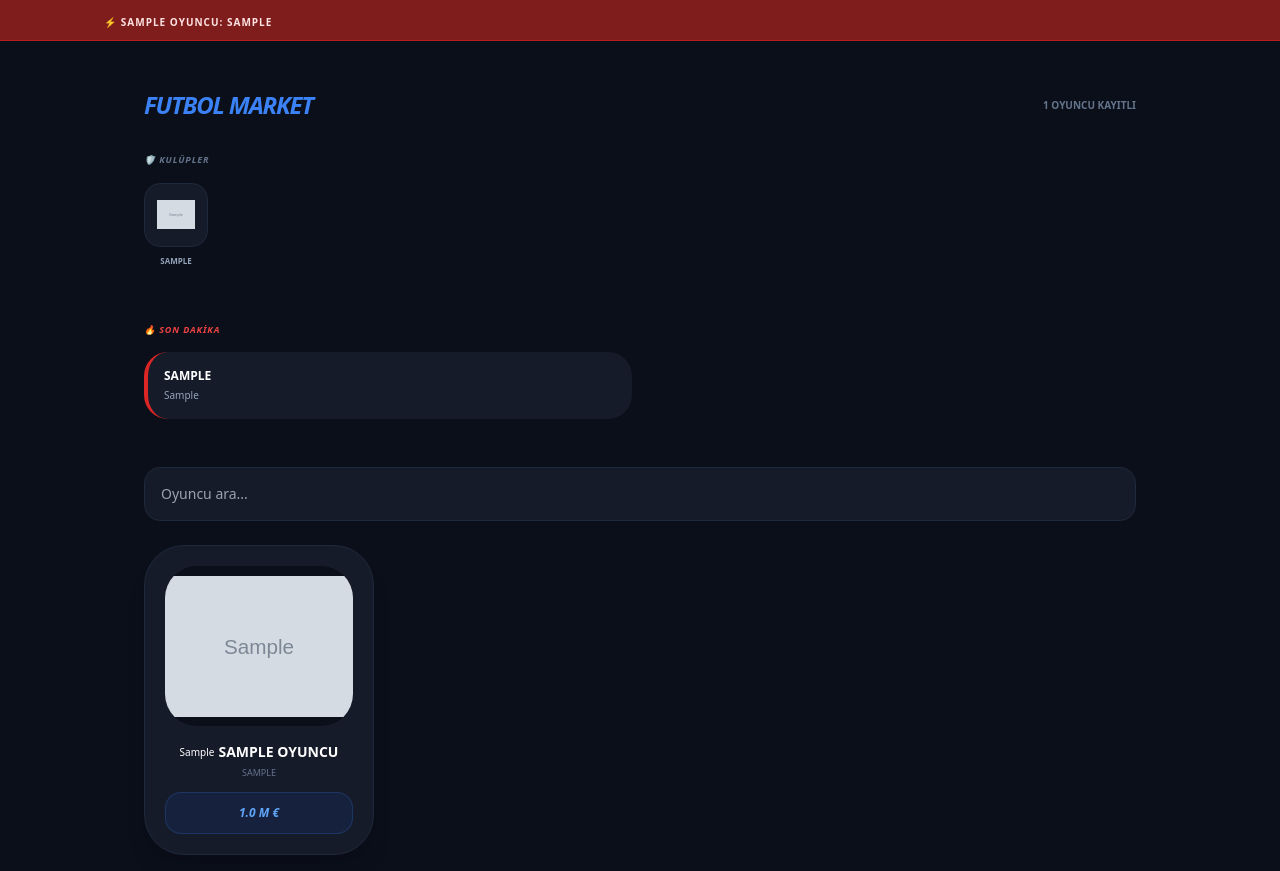
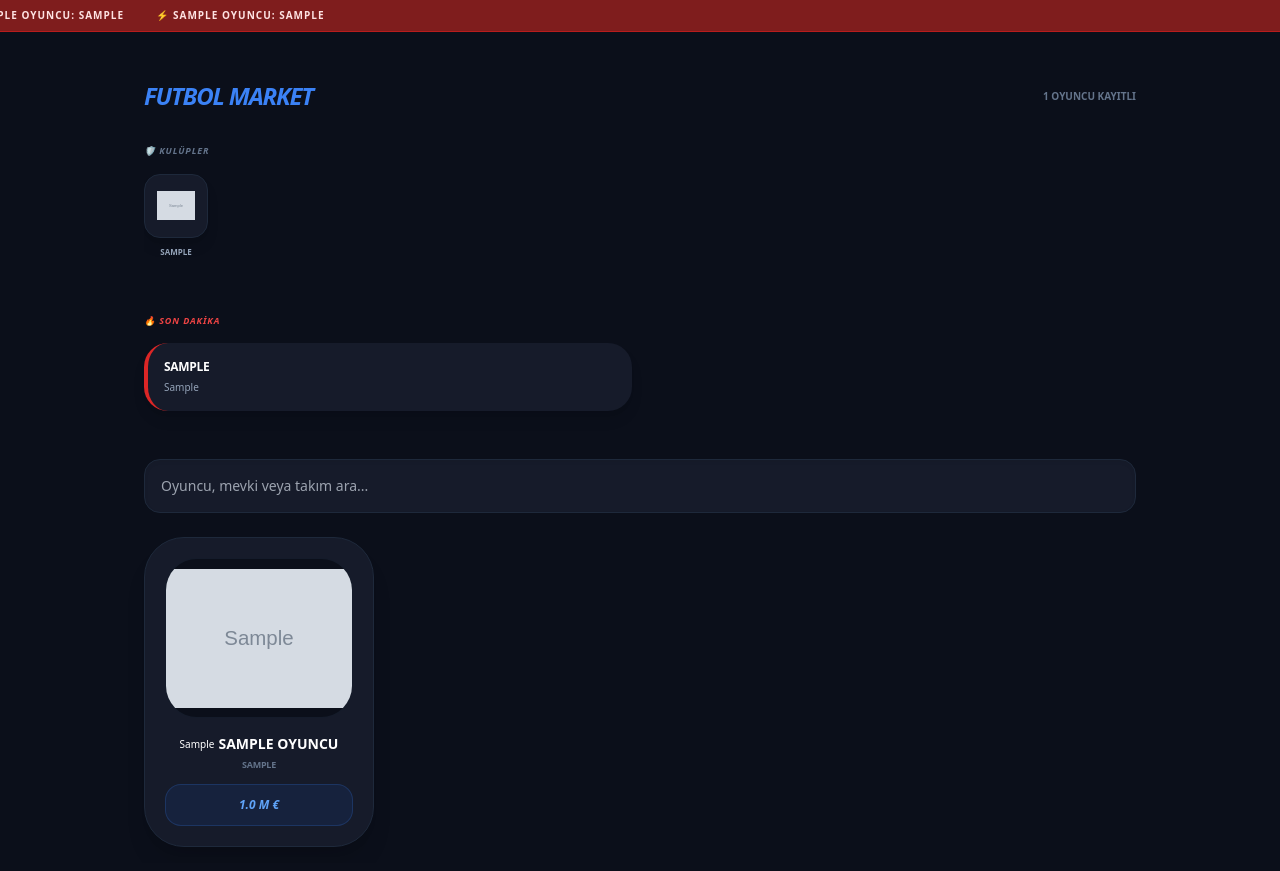
Before and after one commit to Musab13579/Transfermarkt, a Flask app: page / in a window 1280 px wide. After the commit the page ends 847 px from the top, so only its background shows below. Run offline with Flask 3, Linux system fonts and the light colour scheme; tables that the repository leaves empty hold one stand-in row (values such as "Sample post"); grey boxes marked "Sample" are stand-in pictures; some libraries are stand-ins or nearby versions.

Commit message:
Update index.html

```diff
--- a/templates/index.html
+++ b/templates/index.html
@@ -5,15 +5,31 @@
     <script src="https://cdn.tailwindcss.com"></script>
     <title>Futbol Market | Ana Sayfa</title>
     <style>
-        @keyframes marquee { 0% { transform: translateX(100%); } 100% { transform: translateX(-100%); } }
-        .animate-marquee { display: inline-block; animation: marquee 30s linear infinite; }
+        /* Sonsuz Akan Şerit Animasyonu */
+        @keyframes marquee {
+            0% { transform: translateX(0); }
+            100% { transform: translateX(-50%); }
+        }
+        .marquee-container {
+            display: flex;
+            width: fit-content;
+            animation: marquee 30s linear infinite;
+        }
+        .marquee-container:hover {
+            animation-play-state: paused;
+        }
     </style>
 </head>
 <body class="bg-[#0b0f1a] text-white">
 
-    <div class="bg-red-900 py-2 overflow-hidden border-b border-red-700">
-        <div class="whitespace-nowrap animate-marquee font-black uppercase text-[10px] tracking-widest text-red-100">
-            {% for p in players if p.rumors %} ⚡ {{ p.name }}: {{ p.rumors }} &nbsp;&nbsp;&nbsp;&nbsp; {% endfor %}
+    <div class="bg-red-900 py-2 overflow-hidden border-b border-red-700 relative">
+        <div class="marquee-container whitespace-nowrap font-black uppercase text-[10px] tracking-widest text-red-100">
+            <div class="inline-block">
+                {% for p in players if p.rumors %} ⚡ {{ p.name }}: {{ p.rumors }} &nbsp;&nbsp;&nbsp;&nbsp;&nbsp;&nbsp;&nbsp;&nbsp; {% endfor %}
+            </div>
+            <div class="inline-block">
+                {% for p in players if p.rumors %} ⚡ {{ p.name }}: {{ p.rumors }} &nbsp;&nbsp;&nbsp;&nbsp;&nbsp;&nbsp;&nbsp;&nbsp; {% endfor %}
+            </div>
         </div>
     </div>
 
@@ -32,25 +48,25 @@
             </div>
 
             {% if is_admin %}
-            <form id="clubForm" action="/ekle" method="POST" class="hidden bg-[#161b2a] p-4 rounded-2xl mb-4 grid grid-cols-2 gap-2">
+            <form id="clubForm" action="/ekle" method="POST" class="hidden bg-[#161b2a] p-4 rounded-2xl mb-4 grid grid-cols-2 gap-2 shadow-2xl border border-blue-900/30">
                 <input type="hidden" name="sifre" value="{{ sifre }}"><input type="hidden" name="tip" value="club">
-                <input type="text" name="ad" placeholder="Kulüp Adı" class="bg-slate-800 p-2 rounded text-xs text-white outline-none">
-                <input type="text" name="logo" placeholder="Logo URL" class="bg-slate-800 p-2 rounded text-xs text-white outline-none">
-                <button type="submit" class="col-span-2 bg-blue-600 py-2 rounded font-black text-[10px]">KAYDET</button>
+                <input type="text" name="ad" placeholder="Kulüp Adı" class="bg-slate-800 p-2 rounded text-xs text-white outline-none border border-slate-700 focus:border-blue-500">
+                <input type="text" name="logo" placeholder="Logo URL" class="bg-slate-800 p-2 rounded text-xs text-white outline-none border border-slate-700 focus:border-blue-500">
+                <button type="submit" class="col-span-2 bg-blue-600 py-2 rounded font-black text-[10px] hover:bg-blue-500 transition">KAYDET</button>
             </form>
             {% endif %}
 
-            <div class="flex gap-4 overflow-x-auto pb-4">
+            <div class="flex gap-4 overflow-x-auto pb-4 custom-scrollbar">
                 {% for k in clubs %}
                 <div class="relative group flex-none">
                     <a href="/kulup/{{ k.ad }}?sifre={{ sifre }}" class="block text-center">
-                        <div class="w-16 h-16 bg-[#161b2a] rounded-2xl border border-slate-800 p-3 hover:border-blue-500 transition">
+                        <div class="w-16 h-16 bg-[#161b2a] rounded-2xl border border-slate-800 p-3 hover:border-blue-500 transition shadow-lg">
                             <img src="{{ k.logo }}" class="w-full h-full object-contain">
                         </div>
                         <p class="text-[8px] font-black uppercase text-slate-400 mt-2 truncate w-16">{{ k.ad }}</p>
                     </a>
                     {% if is_admin %}
-                    <a href="/kulup-sil/{{ k.id }}?sifre={{ sifre }}" class="absolute -top-1 -right-1 bg-red-600 text-[8px] p-1 rounded-full hidden group-hover:block">✕</a>
+                    <a href="/kulup-sil/{{ k.id }}?sifre={{ sifre }}" onclick="return confirm('Bu kulübü silmek istediğine emin misin?')" class="absolute -top-1 -right-1 bg-red-600 text-[8px] h-5 w-5 flex items-center justify-center rounded-full hidden group-hover:flex border-2 border-[#0b0f1a] shadow-xl z-20">✕</a>
                     {% endif %}
                 </div>
                 {% endfor %}
@@ -66,21 +82,21 @@
             </div>
 
             {% if is_admin %}
-            <form id="newsForm" action="/ekle" method="POST" class="hidden bg-[#161b2a] p-4 rounded-2xl mb-4 space-y-2">
+            <form id="newsForm" action="/ekle" method="POST" class="hidden bg-[#161b2a] p-4 rounded-2xl mb-4 space-y-2 border border-red-900/30">
                 <input type="hidden" name="sifre" value="{{ sifre }}"><input type="hidden" name="tip" value="news">
-                <input type="text" name="baslik" placeholder="Haber Başlığı" class="w-full bg-slate-800 p-2 rounded text-xs text-white outline-none">
-                <textarea name="icerik" placeholder="Haber İçeriği" class="w-full bg-slate-800 p-2 rounded text-xs text-white outline-none"></textarea>
-                <button type="submit" class="w-full bg-red-600 py-2 rounded font-black text-[10px]">YAYINLA</button>
+                <input type="text" name="baslik" placeholder="Haber Başlığı" class="w-full bg-slate-800 p-2 rounded text-xs text-white outline-none border border-slate-700">
+                <textarea name="icerik" placeholder="Haber İçeriği" class="w-full bg-slate-800 p-2 rounded text-xs text-white outline-none border border-slate-700 min-h-[80px]"></textarea>
+                <button type="submit" class="w-full bg-red-600 py-2 rounded font-black text-[10px] hover:bg-red-500 transition">YAYINLA</button>
             </form>
             {% endif %}
 
             <div class="grid grid-cols-1 md:grid-cols-2 gap-4">
                 {% for n in news %}
-                <div class="bg-[#161b2a] p-4 rounded-[1.5rem] border-l-4 border-red-600 relative group">
-                    <h3 class="text-xs font-black uppercase">{{ n.baslik }}</h3>
-                    <p class="text-[10px] text-slate-400 mt-1">{{ n.icerik }}</p>
+                <div class="bg-[#161b2a] p-4 rounded-[1.5rem] border-l-4 border-red-600 relative group shadow-lg">
+                    <h3 class="text-xs font-black uppercase tracking-tight">{{ n.baslik }}</h3>
+                    <p class="text-[10px] text-slate-400 mt-1 leading-relaxed">{{ n.icerik }}</p>
                     {% if is_admin %}
-                    <a href="/haber-sil/{{ n.id }}?sifre={{ sifre }}" class="absolute top-2 right-2 opacity-0 group-hover:opacity-100 bg-red-600 text-[8px] p-1 rounded font-bold">SİL</a>
+                    <a href="/haber-sil/{{ n.id }}?sifre={{ sifre }}" onclick="return confirm('Haberi sil?')" class="absolute top-2 right-2 opacity-0 group-hover:opacity-100 bg-red-600 text-[8px] px-2 py-1 rounded font-bold transition">SİL</a>
                     {% endif %}
                 </div>
                 {% endfor %}
@@ -88,44 +104,45 @@
         </div>
 
         <div class="mb-6 flex gap-2">
-            <input type="text" id="src" onkeyup="filter()" placeholder="Oyuncu ara..." class="flex-1 bg-[#161b2a] border border-slate-800 p-4 rounded-2xl outline-none focus:ring-2 focus:ring-blue-500 text-sm">
+            <input type="text" id="src" onkeyup="filter()" placeholder="Oyuncu, mevki veya takım ara..." class="flex-1 bg-[#161b2a] border border-slate-800 p-4 rounded-2xl outline-none focus:ring-2 focus:ring-blue-500 text-sm shadow-inner">
         </div>
 
         {% if is_admin %}
-        <div class="bg-blue-900/10 p-6 rounded-[2rem] border-2 border-dashed border-blue-600 mb-10">
+        <div class="bg-blue-900/10 p-6 rounded-[2rem] border-2 border-dashed border-blue-600 mb-10 shadow-2xl">
             <h3 class="text-[10px] font-black text-blue-400 mb-4 text-center tracking-widest uppercase">YENİ OYUNCU EKLE</h3>
-            <form action="/ekle" method="POST" class="grid grid-cols-2 md:grid-cols-4 gap-2">
+            <form action="/ekle" method="POST" class="grid grid-cols-2 md:grid-cols-4 gap-3">
                 <input type="hidden" name="sifre" value="{{ sifre }}"><input type="hidden" name="tip" value="player">
-                <input type="text" name="name" placeholder="İsim" class="bg-white p-3 rounded-xl text-black font-bold text-xs" required>
-                <input type="text" name="club" placeholder="Kulüp" class="bg-white p-3 rounded-xl text-black font-bold text-xs">
-                <input type="text" name="nation" placeholder="Ülke (Emoji)" class="bg-white p-3 rounded-xl text-black font-bold text-xs">
-                <input type="text" name="value" placeholder="Değer (M €)" class="bg-white p-3 rounded-xl text-black font-bold text-xs">
-                <input type="text" name="position" placeholder="Ana Mevki" class="bg-white p-3 rounded-xl text-black font-bold text-xs">
-                <input type="text" name="sub_position" placeholder="Yan Mevki" class="bg-white p-3 rounded-xl text-black font-bold text-xs">
-                <input type="text" name="img" placeholder="Resim URL" class="bg-white p-3 rounded-xl col-span-2 text-black font-bold text-xs">
-                <button type="submit" class="col-span-2 md:col-span-4 bg-blue-600 text-white font-black py-3 rounded-xl uppercase text-xs">SİSTEME EKLE</button>
+                <input type="text" name="name" placeholder="İsim" class="bg-slate-800 p-3 rounded-xl text-white font-bold text-xs outline-none border border-slate-700" required>
+                <input type="text" name="club" placeholder="Kulüp" class="bg-slate-800 p-3 rounded-xl text-white font-bold text-xs outline-none border border-slate-700">
+                <input type="text" name="nation" placeholder="Ülke (Emoji)" class="bg-slate-800 p-3 rounded-xl text-white font-bold text-xs outline-none border border-slate-700">
+                <input type="text" name="value" placeholder="Değer (M €)" class="bg-slate-800 p-3 rounded-xl text-white font-bold text-xs outline-none border border-slate-700">
+                <input type="text" name="position" placeholder="Ana Mevki" class="bg-slate-800 p-3 rounded-xl text-white font-bold text-xs outline-none border border-slate-700">
+                <input type="text" name="sub_position" placeholder="Yan Mevki" class="bg-slate-800 p-3 rounded-xl text-white font-bold text-xs outline-none border border-slate-700">
+                <input type="text" name="img" placeholder="Resim URL" class="bg-slate-800 p-3 rounded-xl col-span-2 text-white font-bold text-xs outline-none border border-slate-700">
+                <button type="submit" class="col-span-2 md:col-span-4 bg-blue-600 text-white font-black py-3 rounded-xl uppercase text-xs hover:bg-blue-500 transition shadow-lg">SİSTEME EKLE</button>
             </form>
         </div>
         {% endif %}
 
         <div id="grid" class="grid grid-cols-2 md:grid-cols-4 gap-6">
             {% for p in players %}
-            <div class="card bg-[#161b2a] p-5 rounded-[2.5rem] border border-slate-800 hover:border-blue-500 transition shadow-xl group relative" data-name="{{ p.name|lower }}">
+            <div class="card bg-[#161b2a] p-5 rounded-[2.5rem] border border-slate-800 hover:border-blue-500 transition shadow-xl group relative overflow-hidden"
+                 data-search="{{ p.name|lower }} {{ p.club|lower }} {{ p.position|lower }}">
                 <a href="/oyuncu/{{ p.id }}?sifre={{ sifre }}">
-                    <div class="h-40 w-full mb-4 bg-[#0b0f1a] rounded-[2rem] flex justify-center items-center overflow-hidden">
-                        <img src="{{ p.img }}" class="h-full object-contain group-hover:scale-110 transition duration-500">
+                    <div class="h-40 w-full mb-4 bg-[#0b0f1a] rounded-[2rem] flex justify-center items-center overflow-hidden border border-slate-800/50">
+                        <img src="{{ p.img }}" class="h-full object-contain group-hover:scale-110 transition duration-500" onerror="this.src='https://via.placeholder.com/150'">
                     </div>
                     <div class="flex items-center justify-center gap-1 mb-1">
                         <span class="text-[10px]">{{ p.country or '' }}</span>
                         <h3 class="text-sm font-black text-center uppercase truncate">{{ p.name }}</h3>
                     </div>
-                    <p class="text-slate-500 text-center text-[9px] uppercase">{{ p.club }}</p>
+                    <p class="text-slate-500 text-center text-[9px] uppercase font-bold tracking-tight">{{ p.club }}</p>
                     <div class="bg-blue-600/10 border border-blue-500/20 p-3 rounded-2xl text-center text-blue-400 font-black text-xs mt-3 italic">
                         {{ p.value }} M €
                     </div>
                 </a>
                 {% if is_admin %}
-                <a href="/oyuncu-sil/{{ p.id }}?sifre={{ sifre }}" class="absolute top-4 right-4 bg-red-600 text-[8px] p-2 rounded-full hidden group-hover:block font-bold shadow-lg">✕</a>
+                <a href="/oyuncu-sil/{{ p.id }}?sifre={{ sifre }}" onclick="return confirm('Oyuncuyu sil?')" class="absolute top-4 right-4 bg-red-600 text-[8px] h-6 w-6 flex items-center justify-center rounded-full hidden group-hover:flex font-bold shadow-lg border-2 border-[#161b2a] z-10">✕</a>
                 {% endif %}
             </div>
             {% endfor %}
@@ -136,7 +153,7 @@
         function filter() {
             let val = document.getElementById('src').value.toLowerCase();
             document.querySelectorAll('.card').forEach(c => {
-                c.style.display = c.dataset.name.includes(val) ? "block" : "none";
+                c.style.display = c.dataset.search.includes(val) ? "block" : "none";
             });
         }
     </script>
```
